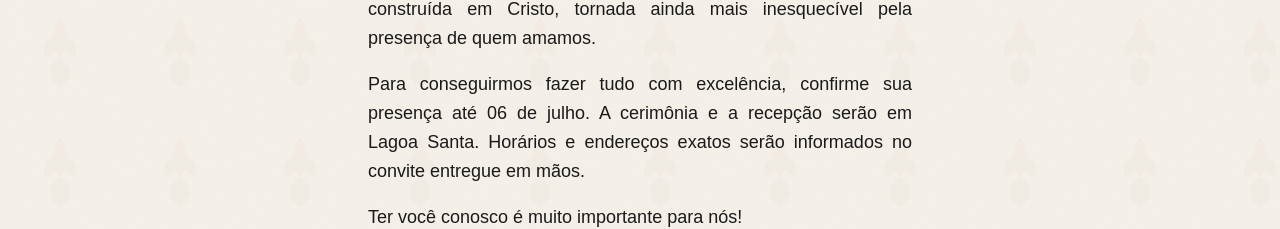
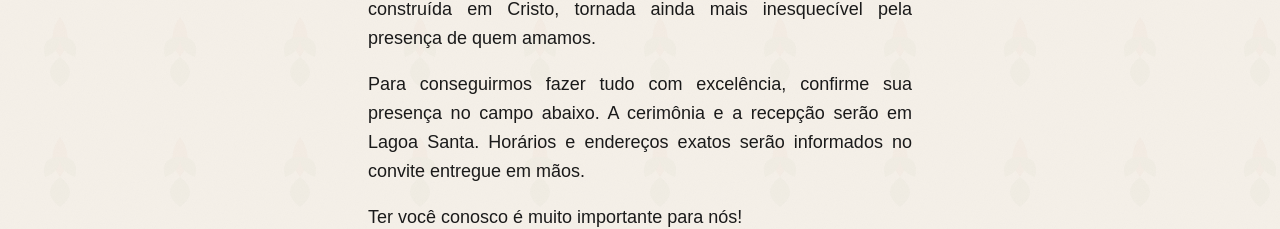
Before and after one commit to douglasjtds/save-the-date, a Next.js app: page / in a window 1280 px wide. Shown: the part 723-952 px from the top of the page. Built offline with nearby package versions, Linux system fonts and the light colour scheme; no server answers; a web font is replaced by a local one.

Commit message:
fix: remove data de confirmação de presença

```diff
--- a/components/Hero.tsx
+++ b/components/Hero.tsx
@@ -33,7 +33,7 @@ export default function Hero({ deadline }: HeroProps) {
           om imensa alegria, convidamos você para celebrar conosco esse momento tão especial! Uma história de amor construída em Cristo, tornada ainda mais inesquecível pela presença de quem amamos.
         </p>
         <p>
-          Para conseguirmos fazer tudo com excelência, confirme sua presença até 06 de julho. A cerimônia e a recepção serão em Lagoa Santa. Horários e endereços exatos serão informados no convite entregue em mãos.
+          Para conseguirmos fazer tudo com excelência, confirme sua presença no campo abaixo. A cerimônia e a recepção serão em Lagoa Santa. Horários e endereços exatos serão informados no convite entregue em mãos.
         </p>
         <p>
           Ter você conosco é muito importante para nós!
```
